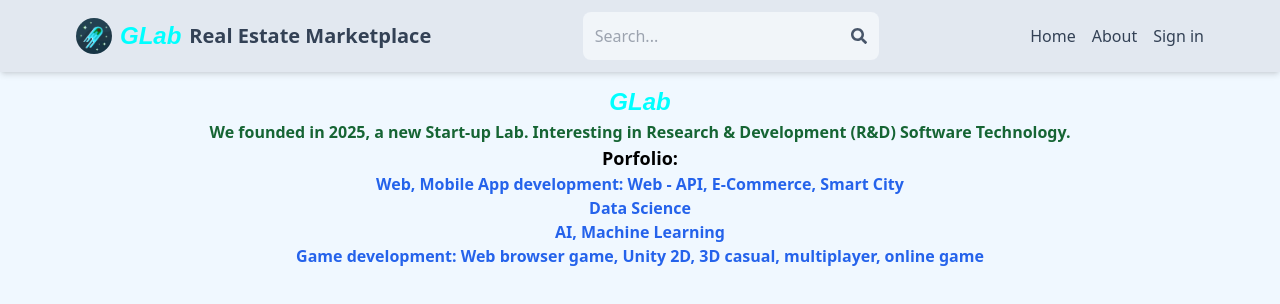
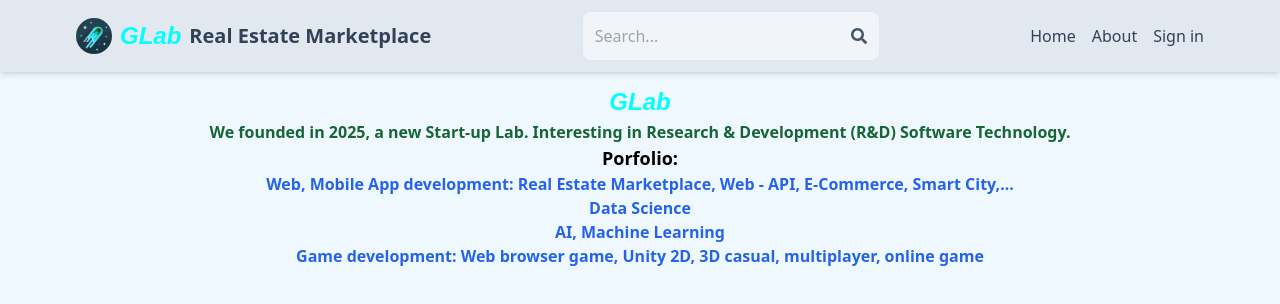
Before and after one commit to GLab-cloud/MERN, a React (Vite) app in the folder client/: page /about in a window 1280 px wide. Shown: the top 304 px of the page. Built offline with nearby package versions, Linux system fonts and the light colour scheme; no server answers.

Commit message:
porfolio

```diff
--- a/client/src/pages/About.jsx
+++ b/client/src/pages/About.jsx
@@ -10,7 +10,8 @@ export default function About() {
       <p className="font-semibold text-center text-lg"> Porfolio: </p>
       <ul class="list-disc text-blue-600 dark:text-sky-400 font-semibold text-center">
         <li className="">
-          Web, Mobile App development: Web - API, E-Commerce, Smart City
+          Web, Mobile App development: Real Estate Marketplace, Web - API,
+          E-Commerce, Smart City,...
         </li>
         <li>Data Science </li>
         <li>AI, Machine Learning </li>
```
